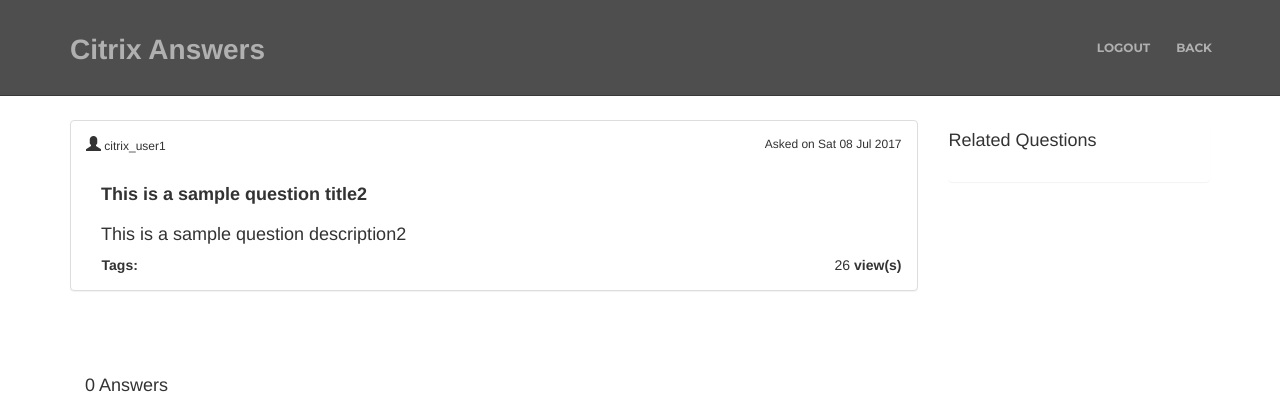
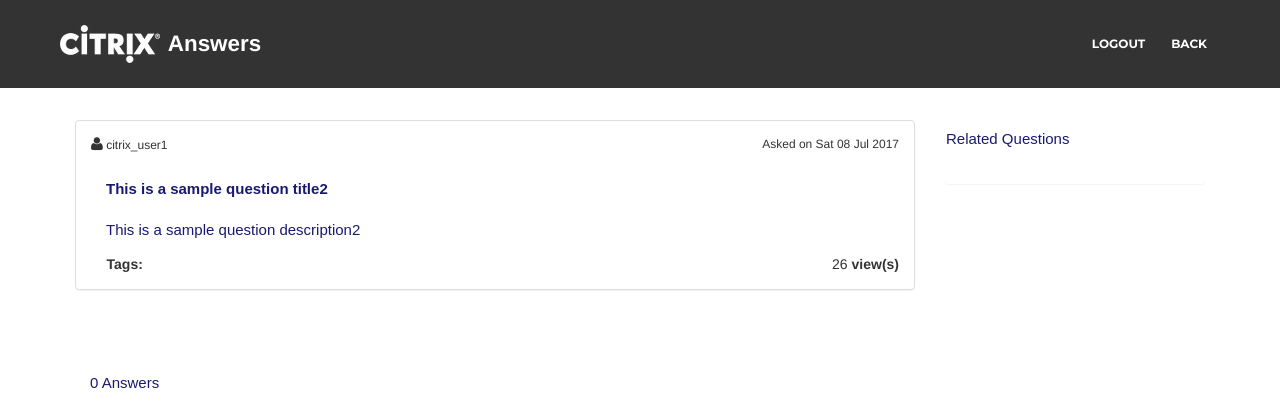
Before and after one commit to SujaySKumar/citrix_project, a Django app: page /question/2/ in a window 1280 px wide. Shown: the top 420 px of the page. Run offline with Django 3.2, Linux system fonts and the light colour scheme; data comes from the database, SQL or seed files in the repository; some libraries are stand-ins or nearby versions.

Commit message:
answer page css conflict fix and  home page logo changed

```diff
--- a/citrix_answers/templates/homepage.html
+++ b/citrix_answers/templates/homepage.html
@@ -29,7 +29,7 @@
 					<span class="icon-bar"></span>
 					<span class="icon-bar"></span>
 				</button>
-				<a class="navbar-brand" href="index.html">Citrix Answers</a>
+				<a class="navbar-brand" href="/"><img src="{% static 'assets/img/citrix-logo-black.jpg' %}"></img>&nbsp;<span style="font-size:80%">Answers</span></a>
 			</div>
 			<div class="navigation">
 				<div class="collapse navbar-collapse" id="bs-example-navbar-collapse-1"><nav>
--- a/citrix_answers/templates/question_answer.html
+++ b/citrix_answers/templates/question_answer.html
@@ -3,10 +3,13 @@
 	<head>
 		<link href="{% static 'assets/css/bootstrap.css' %}" rel="stylesheet" />
 		<link href="{% static 'assets/css/question_and_answer.css' %}" rel="stylesheet" />
+		<script src="https://ajax.googleapis.com/ajax/libs/jquery/1.12.4/jquery.min.js"></script>
 		<link rel="stylesheet" href="{% static 'assets/color/default.css' %}">
-		<link rel="stylesheet" href="https://maxcdn.bootstrapcdn.com/bootstrap/3.3.7/css/bootstrap.min.css">
-		<script src="https://ajax.googleapis.com/ajax/libs/jquery/1.12.4/jquery.min.js"></script>
-		<script src="https://maxcdn.bootstrapcdn.com/bootstrap/3.3.7/js/bootstrap.min.js"></script>
+		<!-- <link rel="stylesheet" href="https://maxcdn.bootstrapcdn.com/bootstrap/3.3.7/css/bootstrap.min.css"> -->
+		<link rel="stylesheet" href="{% static 'bootstrap/css/bootstrap.min.css' %}">
+		<script src="{% static 'bootstrap/js/bootstrap.min.js' %}"></script>
+
+		<!-- <script src="https://maxcdn.bootstrapcdn.com/bootstrap/3.3.7/js/bootstrap.min.js"></script> -->
 	</head>
 
 	<header>
@@ -19,13 +22,13 @@
 						<span class="icon-bar"></span>
 						<span class="icon-bar"></span>
 					</button>
-					<a class="navbar-brand" href="#">Citrix Answers</a>
+					<a class="navbar-brand" href="/"><img src="{% static 'assets/img/citrix-logo-black.jpg' %}"></img>&nbsp;<span style="font-size:80%">Answers</span></a>
 				</div>
 				<div class="navigation">
 					<div class="collapse navbar-collapse" id="bs-example-navbar-collapse-1"><nav>
 						<ul class="nav navbar-nav navbar-right">
 							<li class="current"><a href="\logout">Logout</a></li>
-							<li class="current"><a href="\test">Back</a></li>
+							<li class="current"><a href="\home">Back</a></li>
 						</ul></nav>
 					</div><!-- /.navbar-collapse -->
 				</div>
@@ -43,7 +46,7 @@
 						<div class="panel-body">
 							<div class="media">
 								<div class="media-body">
-									<span style="font-size: 12px"><span class="glyphicon glyphicon-user" style="font-size:15"></span>   {{  question.user.username }}
+									<span style="font-size: 12px"><i class="fa fa-user" style="font-size: 15px" aria-hidden="true"></i>   {{  question.user.username }}
 										<span class="media-meta pull-right" style="font-size: 12px">Asked on {{ question.created_at | date:"D d M Y"  }} </span>
 									</span>
 									<div>
@@ -81,13 +84,13 @@
 										{% endif %}
 										<td>
 											<div class="media-body" style="padding: 10px">
-												<span class="media-meta" style="font-size: 12px"><span class="glyphicon glyphicon-user" style="font-size:15"></span>   {{ answer.user.username }}
+												<span class="media-meta" style="font-size: 12px"><i class="fa fa-user" style="font-size: 15px" aria-hidden="true"></i>  {{ answer.user.username }}
 													<span class="media-meta pull-right" style="font-size: 12px">Answered on {{ answer.created_at | date:"D d M Y"  }} </span>
 												</span>
 
 												<div class="row">
 													{% if answer.is_solution == 1 and question.has_solution == 1 %}
-													<div class="col-md-1">
+													<div class="col-md-1" style="margin-right:10px">
 														<br>
 														<i class="fa fa-check" style="font-size: 60px; color:green" aria-hidden="true"></i>
 														<span style="color:black">Accepted Answer</span>
@@ -96,16 +99,16 @@
 														{% else %}
 														<div class="col-md-10 col-md-offset-1">
 															{% endif %}
-															<h5 class="title" style="line-height:1.5" align="justify">
+															<h4 class="title" style="line-height:1.5" align="justify">
 																<div style="font-size: 15px">{{ answer.content }}</div>
 																<br>
 																<br>
 																<div class="col-md-4 pull-left">
 																	<a href="#" id="{{ answer.id }}_upvotes" class="btn btn-primary btn-md upvotes_button" style="margin-right: 16px">
-																		<span class="glyphicon glyphicon-thumbs-up"></span><span>  {{ answer.upvotes }} </span>
+																	<i class="fa fa-thumbs-o-up" aria-hidden="true"></i>  {{ answer.upvotes }} </span>
 																	</a>
 																	<a href="#" id="{{ answer.id }}_downvotes" class="btn btn-warning btn-md downvotes_button" style="margin-right: 16px">
-																		<span class="glyphicon glyphicon-thumbs-down"></span><span>  {{ answer.downvotes }} </span>
+																	<i class="fa fa-thumbs-o-down" aria-hidden="true"></i>  {{ answer.downvotes }} </span>
 																	</a>
 																	{% if question.user.pk == request.user.pk %}
 																	{% if question.has_solution == 0 %}
@@ -115,7 +118,7 @@
 																	{% endif %}
 																	{% endif %}
 																</div>
-															</h5>
+															</h4>
 														</div>
 
 													</div>
@@ -134,7 +137,7 @@
 				</div>
 				<div class="col-md-0"></div>
 				<div class="col-md-6" style="margin: 15px">
-					<tr><h3><label for="your_name">Your answer: </label></h3>
+					<tr><h4><label for="your_name">Your answer: </label></h4>
 						<form action="/add-answer/{{ question.pk }}/" method="post">
 							{% csrf_token %}
 							<textarea id="new_answer" cols="105" rows="6" name="new_answer" placeholder="Enter your answer here.."></textarea><br><br>
```
